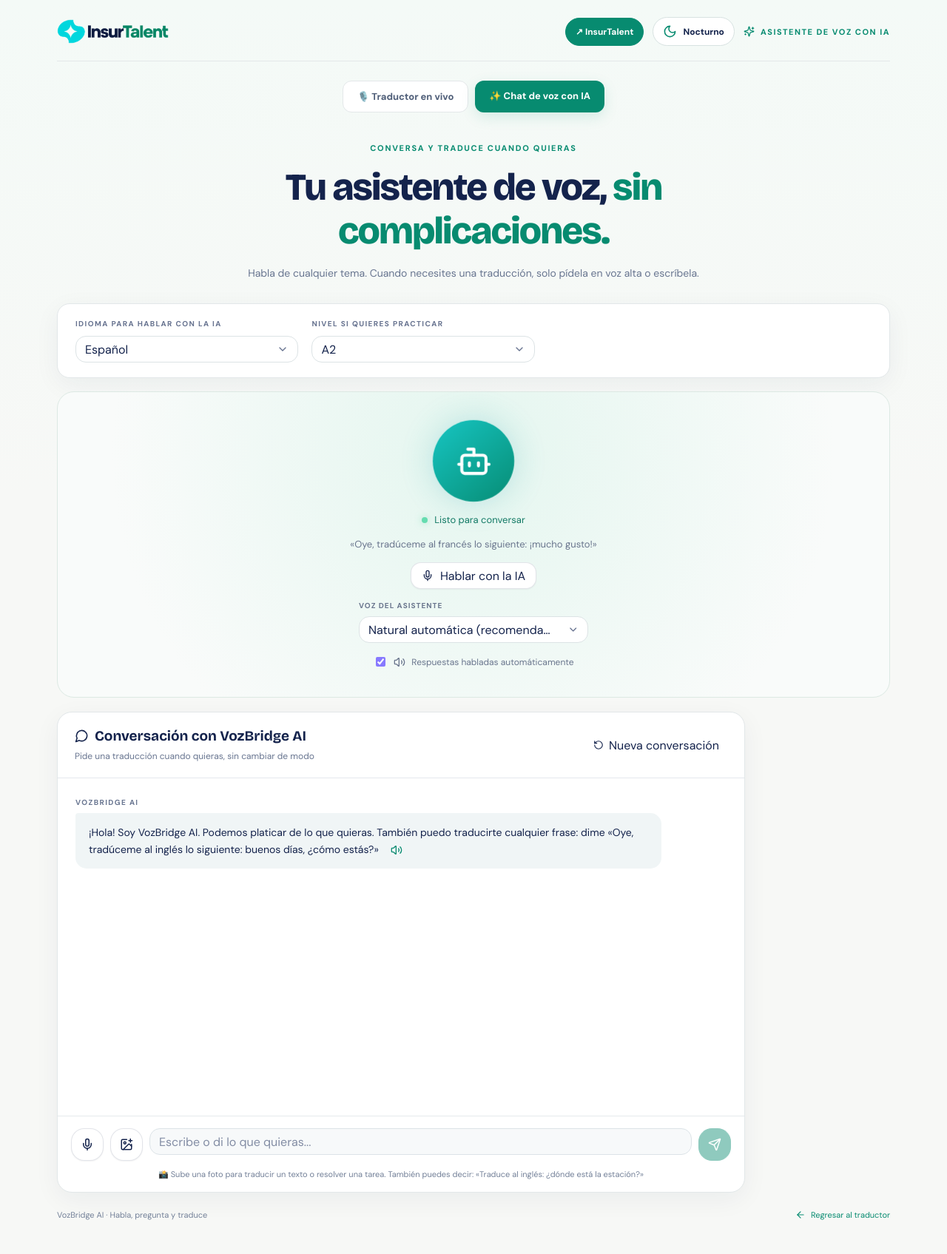
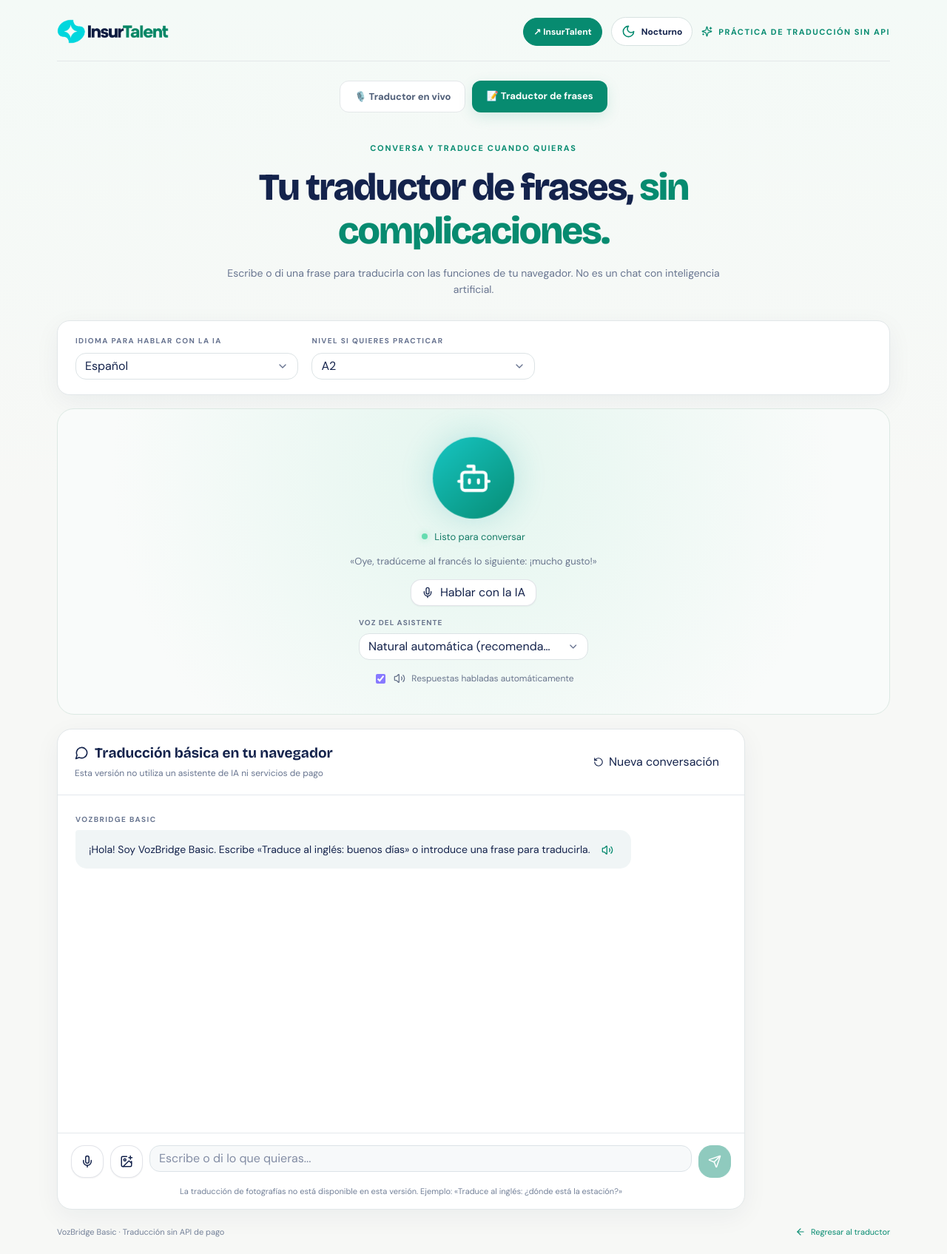
Before and after one commit to osvaldoanaya251998-cell/VOZ-TRADUCTOR, a React (Vite) app: page /practicar in a window 1280 px wide. Shown: the whole page at 74% size. Before the commit the page ends 1672 px from the top, so only its background shows below. Built offline with nearby package versions, Linux system fonts and the light colour scheme.

Commit message:
Explain browser-only basic practice and disable unavailable photo feature

```diff
--- a/pages/practicar.tsx
+++ b/pages/practicar.tsx
@@ -10,7 +10,7 @@
 import ThemeToggle from "../components/ThemeToggle";
 type Chat={role:"student"|"tutor";text:string;correction?:string;explanation?:string;praise?:string};
 const languages=[["es-MX","Español"],["en-US","Inglés"],["fr-FR","Francés"],["de-DE","Alemán"],["it-IT","Italiano"],["pt-BR","Portugués"],["ja-JP","Japonés"]];
-const welcome:Chat={role:"tutor",text:"¡Hola! Soy VozBridge AI. Podemos platicar de lo que quieras. También puedo traducirte cualquier frase: dime «Oye, tradúceme al inglés lo siguiente: buenos días, ¿cómo estás?»"};
+const welcome:Chat={role:"tutor",text:"¡Hola! Soy VozBridge Basic. Escribe «Traduce al inglés: buenos días» o introduce una frase para traducirla."};
 function detectedSpeechLocale(message:string,fallback:string){
  const m=message.toLowerCase();
  if(/(?:al|en|a) inglés|english/.test(m))return "en-US";
@@ -37,16 +37,16 @@
  try{if(photo){const response=await fetch("/_api/photo-help",{method:"POST",headers:{"Content-Type":"application/json"},body:JSON.stringify({image:photo,question:text,language})});const data=await response.json();if(!response.ok)throw new Error(data.error||"No se pudo leer la fotografía.");if(current!==session.current)return;setPhoto(null);setPhotoName("");setMessages(x=>[...x,{role:"tutor",text:data.answer}]);setBusy(false);return;}const answer=await postPractice({message:text,language,level,topic:"Conversación libre y traducción por solicitud",history});if(current!==session.current)return;setMessages(x=>[...x,{role:"tutor",text:answer.reply,correction:answer.correction,explanation:answer.explanation,praise:answer.praise}]);setBusy(false);if(autoVoice){const requested=/traduc|traduce|translate|d[ií]me en/.test(text.toLowerCase());speak(answer.reply,requested?detectedSpeechLocale(text,language):language);}}catch(e:any){if(current!==session.current)return;setBusy(false);setError(e.message||"No se pudo responder.");}};
  const listen=()=>{if(listening){recognition.current?.stop?.();setListening(false);return;}const API=(window as any).SpeechRecognition||(window as any).webkitSpeechRecognition;if(!API){setError("El reconocimiento de voz requiere Chrome o Edge compatible.");return;}setError("");window.speechSynthesis?.cancel();setSpeaking(false);try{const r=new API();recognition.current=r;r.lang=language;r.continuous=false;r.interimResults=true;let sent=false;r.onresult=(ev:any)=>{let heard="";let final=false;for(let i=0;i<ev.results.length;i++){heard+=ev.results[i][0].transcript+" ";if(ev.results[i].isFinal)final=true;}setEntry(heard.trim());if(final&&!sent){sent=true;send(heard.trim());}};r.onerror=(ev:any)=>{if(ev.error!=="no-speech"&&ev.error!=="aborted")setError(ev.error==="not-allowed"?"Permite acceso al micrófono.":"No se pudo reconocer el audio.");};r.onend=()=>setListening(false);r.start();setListening(true);}catch{setError("No se pudo iniciar el micrófono.");}};
  return <main className={styles.page}><div className={styles.shell}>
- <header className={styles.header}><Link to="/" className={styles.brand}><InsurTalentBrand/></Link><div className={styles.headerTools}><a className={styles.portalLink} href="https://talent.insurtalentmx.workers.dev/" title="Ir a la bolsa de trabajo InsurTalent">↗ InsurTalent</a><ThemeToggle/><span className={styles.headerNote}><Sparkles size={15}/> ASISTENTE DE VOZ CON IA</span></div></header>
- <nav className={styles.nav}><Link to="/" className={styles.navLink}>🎙️ Traductor en vivo</Link><Link to="/practicar" className={styles.navActive}>✨ Chat de voz con IA</Link></nav>
- <div className={styles.heading}><span className={styles.eyebrow}>CONVERSA Y TRADUCE CUANDO QUIERAS</span><h1>Tu asistente de voz, <em>sin complicaciones.</em></h1><p>Habla de cualquier tema. Cuando necesites una traducción, solo pídela en voz alta o escríbela.</p></div>
+ <header className={styles.header}><Link to="/" className={styles.brand}><InsurTalentBrand/></Link><div className={styles.headerTools}><a className={styles.portalLink} href="https://talent.insurtalentmx.workers.dev/" title="Ir a la bolsa de trabajo InsurTalent">↗ InsurTalent</a><ThemeToggle/><span className={styles.headerNote}><Sparkles size={15}/> PRÁCTICA DE TRADUCCIÓN SIN API</span></div></header>
+ <nav className={styles.nav}><Link to="/" className={styles.navLink}>🎙️ Traductor en vivo</Link><Link to="/practicar" className={styles.navActive}>📝 Traductor de frases</Link></nav>
+ <div className={styles.heading}><span className={styles.eyebrow}>CONVERSA Y TRADUCE CUANDO QUIERAS</span><h1>Tu traductor de frases, <em>sin complicaciones.</em></h1><p>Escribe o di una frase para traducirla con las funciones de tu navegador. No es un chat con inteligencia artificial.</p></div>
  <div className={styles.config}><div><label>IDIOMA PARA HABLAR CON LA IA</label><Select value={language} onValueChange={setLanguage}><SelectTrigger><SelectValue/></SelectTrigger><SelectContent>{languages.map(([id,name])=><SelectItem value={id} key={id}>{name}</SelectItem>)}</SelectContent></Select></div><div><label>NIVEL SI QUIERES PRACTICAR</label><Select value={level} onValueChange={v=>setLevel(v as any)}><SelectTrigger><SelectValue/></SelectTrigger><SelectContent>{["A1","A2","B1","B2","C1","C2"].map(x=><SelectItem key={x} value={x}>{x}</SelectItem>)}</SelectContent></Select></div></div>
  <section className={styles.assistantHero}><div className={styles.aiOrb}><Bot size={49}/></div><div className={styles.aiLive}><span className={speaking?styles.speakingDot:styles.onlineDot}/>{listening?"Te estoy escuchando…":speaking?"Respondiendo con voz":busy?"Pensando en tu respuesta…":"Listo para conversar"}</div><p>«Oye, tradúceme al francés lo siguiente: ¡mucho gusto!»</p><Button onClick={listen} variant={listening?"primary":"outline"} disabled={busy}>{listening?<MicOff size={19}/>:<Mic size={19}/>} {listening?"Detener escucha":"Hablar con la IA"}</Button><div className={styles.voiceSelect}><label>VOZ DEL ASISTENTE</label><Select value={voiceChoice} onValueChange={setVoiceChoice}><SelectTrigger><SelectValue/></SelectTrigger><SelectContent><SelectItem value="auto">Natural automática (recomendada)</SelectItem>{voices.filter(v=>v.lang.toLowerCase().startsWith(language.split("-")[0].toLowerCase())).map(v=><SelectItem key={v.voiceURI} value={v.voiceURI}>{v.name}</SelectItem>)}</SelectContent></Select></div><label className={styles.voiceOption}><input type="checkbox" checked={autoVoice} onChange={e=>setAutoVoice(e.target.checked)}/>{autoVoice?<Volume2 size={16}/>:<VolumeX size={16}/>} Respuestas habladas automáticamente</label></section>
- <section className={styles.chat}><div className={styles.chatHeader}><div><h3><MessageCircle size={19}/> Conversación con VozBridge AI</h3><span>Pide una traducción cuando quieras, sin cambiar de modo</span></div><Button variant="ghost" size="sm" onClick={restart}><RotateCcw size={15}/> Nueva conversación</Button></div>
- <div className={styles.messages}>{messages.map((m,i)=><div className={m.role==="tutor"?styles.tutorRow:styles.studentRow} key={i}><span className={styles.speaker}>{m.role==="tutor"?"VOZBRIDGE AI":"TÚ"}</span><div className={styles.bubble}>{m.text}{m.role==="tutor"&&<button className={styles.voiceButton} aria-label="Escuchar respuesta" onClick={()=>speak(m.text,language)}><Volume2 size={16}/></button>}</div>{m.correction&&<div className={styles.feedback}><strong>Corrección sugerida: {m.correction}</strong>{m.explanation&&<p>{m.explanation}</p>}</div>}</div>)}{busy&&<div className={styles.typing}>La IA está escribiendo…</div>}<div ref={bottom}/></div>
+ <section className={styles.chat}><div className={styles.chatHeader}><div><h3><MessageCircle size={19}/> Traducción básica en tu navegador</h3><span>Esta versión no utiliza un asistente de IA ni servicios de pago</span></div><Button variant="ghost" size="sm" onClick={restart}><RotateCcw size={15}/> Nueva conversación</Button></div>
+ <div className={styles.messages}>{messages.map((m,i)=><div className={m.role==="tutor"?styles.tutorRow:styles.studentRow} key={i}><span className={styles.speaker}>{m.role==="tutor"?"VOZBRIDGE BASIC":"TÚ"}</span><div className={styles.bubble}>{m.text}{m.role==="tutor"&&<button className={styles.voiceButton} aria-label="Escuchar respuesta" onClick={()=>speak(m.text,language)}><Volume2 size={16}/></button>}</div>{m.correction&&<div className={styles.feedback}><strong>Corrección sugerida: {m.correction}</strong>{m.explanation&&<p>{m.explanation}</p>}</div>}</div>)}{busy&&<div className={styles.typing}>Traduciendo en tu navegador…</div>}<div ref={bottom}/></div>
  {error&&<div className={styles.error}>{error}</div>}
- {photo&&<div className={styles.photoPreview}><img src={photo} alt="Fotografía adjunta"/><span>{photoName}</span><button onClick={()=>{setPhoto(null);setPhotoName("");}} aria-label="Quitar foto"><X size={17}/></button></div>}<input ref={photoInput} type="file" hidden accept="image/jpeg,image/png,image/webp" onChange={e=>uploadPhoto(e.target.files?.[0])}/><form className={styles.composer} onSubmit={e=>{e.preventDefault();send();}}><Button type="button" variant={listening?"primary":"outline"} onClick={listen} disabled={busy} size="icon-lg" aria-label="Usar micrófono">{listening?<MicOff size={20}/>:<Mic size={20}/>}</Button><Button type="button" variant="outline" size="icon-lg" onClick={()=>photoInput.current?.click()} disabled={busy} aria-label="Subir foto para traducir o resolver tarea"><ImagePlus size={20}/></Button><Input value={entry} onChange={e=>setEntry(e.target.value)} placeholder={listening?"Escuchando...":"Escribe o di lo que quieras..."} disabled={busy}/><Button type="submit" size="icon-lg" disabled={busy||(!entry.trim()&&!photo)} aria-label="Enviar"><Send size={20}/></Button></form>
- <div className={styles.composerHint}>📸 Sube una foto para traducir un texto o resolver una tarea. También puedes decir: «Traduce al inglés: ¿dónde está la estación?»</div></section>
- <footer className={styles.footer}><span>VozBridge AI · Habla, pregunta y traduce</span><Link to="/"><ArrowLeft size={14}/> Regresar al traductor</Link></footer>
+ {photo&&<div className={styles.photoPreview}><img src={photo} alt="Fotografía adjunta"/><span>{photoName}</span><button onClick={()=>{setPhoto(null);setPhotoName("");}} aria-label="Quitar foto"><X size={17}/></button></div>}<input ref={photoInput} type="file" hidden accept="image/jpeg,image/png,image/webp" onChange={e=>uploadPhoto(e.target.files?.[0])}/><form className={styles.composer} onSubmit={e=>{e.preventDefault();send();}}><Button type="button" variant={listening?"primary":"outline"} onClick={listen} disabled={busy} size="icon-lg" aria-label="Usar micrófono">{listening?<MicOff size={20}/>:<Mic size={20}/>}</Button><Button type="button" variant="outline" size="icon-lg" onClick={()=>setError("Las fotografías no están disponibles en la versión sin servidor.")} disabled={busy} aria-label="Fotografías no disponibles en modo gratuito"><ImagePlus size={20}/></Button><Input value={entry} onChange={e=>setEntry(e.target.value)} placeholder={listening?"Escuchando...":"Escribe o di lo que quieras..."} disabled={busy}/><Button type="submit" size="icon-lg" disabled={busy||(!entry.trim()&&!photo)} aria-label="Enviar"><Send size={20}/></Button></form>
+ <div className={styles.composerHint}>La traducción de fotografías no está disponible en esta versión. Ejemplo: «Traduce al inglés: ¿dónde está la estación?»</div></section>
+ <footer className={styles.footer}><span>VozBridge Basic · Traducción sin API de pago</span><Link to="/"><ArrowLeft size={14}/> Regresar al traductor</Link></footer>
  </div></main>;
 }
```
